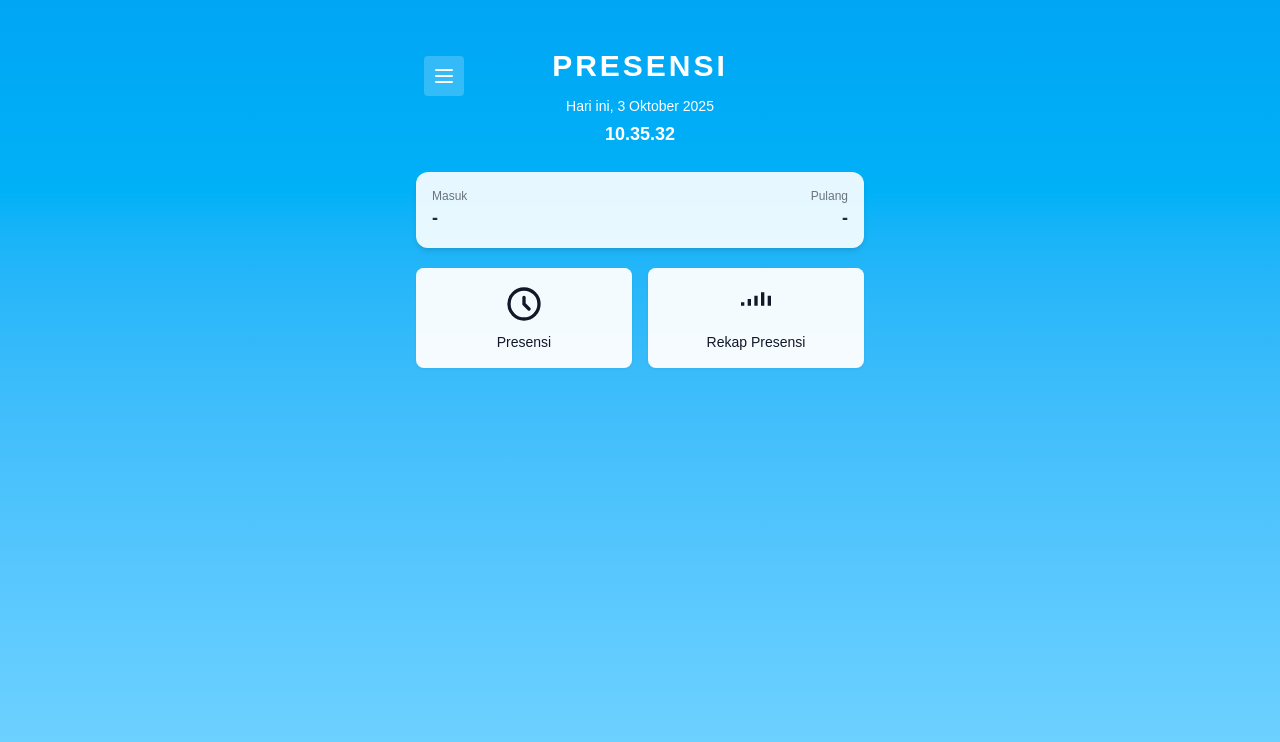
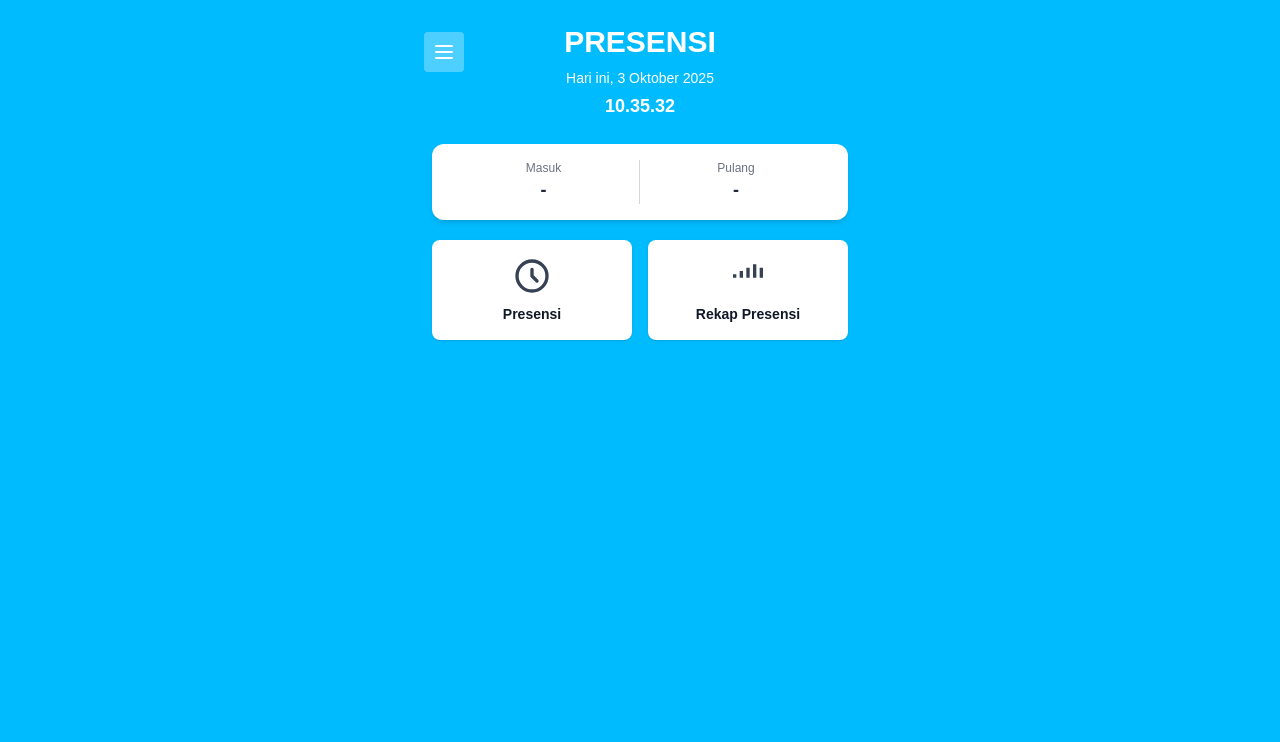
Before and after one commit to irfandwihs/absensi, a Next.js app: page /dashboard in a window 1280 px wide. Shown: the top 742 px of the page. Built offline with nearby package versions, Linux system fonts and the light colour scheme; no server answers.

Commit message:
absensi v0.75

```diff
--- a/src/app/dashboard/page.tsx
+++ b/src/app/dashboard/page.tsx
@@ -121,20 +121,15 @@ export default function Dashboard() {
     return () => clearInterval(cron);
   }, [todayISO]);
 
-  /* const handleLogout = async () => {
-    await supabase.auth.signOut();
-    window.location.href = "/login";
-  }; */
-
   return (
-    <div className="min-h-screen bg-gradient-to-b from-sky-500 to-sky-300 flex flex-col items-center p-6">
+    <div className="min-h-screen bg-sky-400 flex flex-col items-center">
       {/* HEADER */}
       <header className="w-full max-w-md mt-6 relative">
         {/* menu */}
         <div className="absolute left-0 top-0 mt-2 ml-2">
           <button
             onClick={() => setMenuOpen((s) => !s)}
-            className="p-2 rounded bg-white/20 text-white"
+            className="p-2 rounded bg-white/30 text-white"
             aria-label="Menu"
           >
             <svg
@@ -159,12 +154,6 @@ export default function Dashboard() {
                   <a href="/profile" className="block px-2 py-1 text-sky-700">
                     Profile
                   </a>
-                  {/* <button
-                    onClick={handleLogout}
-                    className="w-full text-left px-2 py-1 text-red-600"
-                  >
-                    Logout
-                  </button> */}
                 </>
               ) : (
                 <a href="/login" className="block px-2 py-1 text-sky-700">
@@ -177,8 +166,8 @@ export default function Dashboard() {
 
         {/* judul */}
         <div className="text-center text-white">
-          <h1 className="text-3xl font-extrabold tracking-widest">PRESENSI</h1>
-          <div className="mt-3 text-sm">
+          <h1 className="text-3xl font-extrabold">PRESENSI</h1>
+          <div className="mt-2 text-sm">
             Hari ini, {dateString}
             <div className="mt-1 text-lg font-semibold">{currentTime}</div>
           </div>
@@ -186,17 +175,17 @@ export default function Dashboard() {
       </header>
 
       {/* MAIN */}
-      <main className="w-full max-w-md mt-6">
+      <main className="w-full max-w-md mt-6 px-4">
         {/* status absensi */}
-        <section className="bg-white/90 backdrop-blur-md rounded-xl p-4 shadow-md">
-          <div className="flex justify-between items-start">
-            <div>
+        <section className="bg-white rounded-xl p-4 shadow-md">
+          <div className="grid grid-cols-2 divide-x divide-gray-300">
+            <div className="text-center">
               <div className="text-xs text-gray-500">Masuk</div>
               <div className="text-lg font-semibold text-gray-800">
                 {attendance?.check_in || "-"}
               </div>
             </div>
-            <div className="text-right">
+            <div className="text-center">
               <div className="text-xs text-gray-500">Pulang</div>
               <div className="text-lg font-semibold text-gray-800">
                 {attendance?.check_out || "-"}
@@ -222,11 +211,11 @@ export default function Dashboard() {
         <section className="grid grid-cols-2 gap-4 mt-5">
           <a
             href="/presensi"
-            className="bg-white/95 rounded-lg p-4 flex flex-col items-center shadow-inner"
+            className="bg-white rounded-lg p-4 flex flex-col items-center shadow"
           >
             <svg
               xmlns="http://www.w3.org/2000/svg"
-              className="h-10 w-10 mb-2"
+              className="h-10 w-10 mb-2 text-gray-700"
               fill="none"
               viewBox="0 0 24 24"
               stroke="currentColor"
@@ -238,21 +227,21 @@ export default function Dashboard() {
                 d="M12 8v4l3 3m6-3a9 9 0 11-18 0 9 9 0 0118 0z"
               />
             </svg>
-            <span className="text-sm">Presensi</span>
+            <span className="text-sm font-semibold">Presensi</span>
           </a>
           <a
             href="/rekap"
-            className="bg-white/95 rounded-lg p-4 flex flex-col items-center shadow-inner"
+            className="bg-white rounded-lg p-4 flex flex-col items-center shadow"
           >
             <svg
               xmlns="http://www.w3.org/2000/svg"
-              className="h-10 w-10 mb-2"
+              className="h-10 w-10 mb-2 text-gray-700"
               viewBox="0 0 24 24"
               fill="currentColor"
             >
               <path d="M3 13h2v-2H3v2zm4 0h2v-4H7v4zm4 0h2V7h-2v6zm4 0h2v-8h-2v8zm4 0h2v-6h-2v6z" />
             </svg>
-            <span className="text-sm">Rekap Presensi</span>
+            <span className="text-sm font-semibold">Rekap Presensi</span>
           </a>
         </section>
       </main>
```
